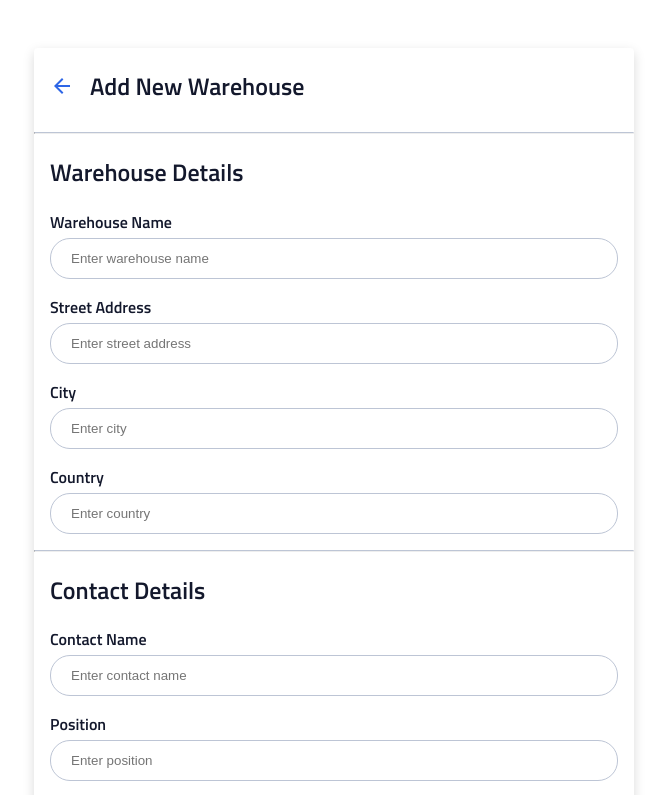
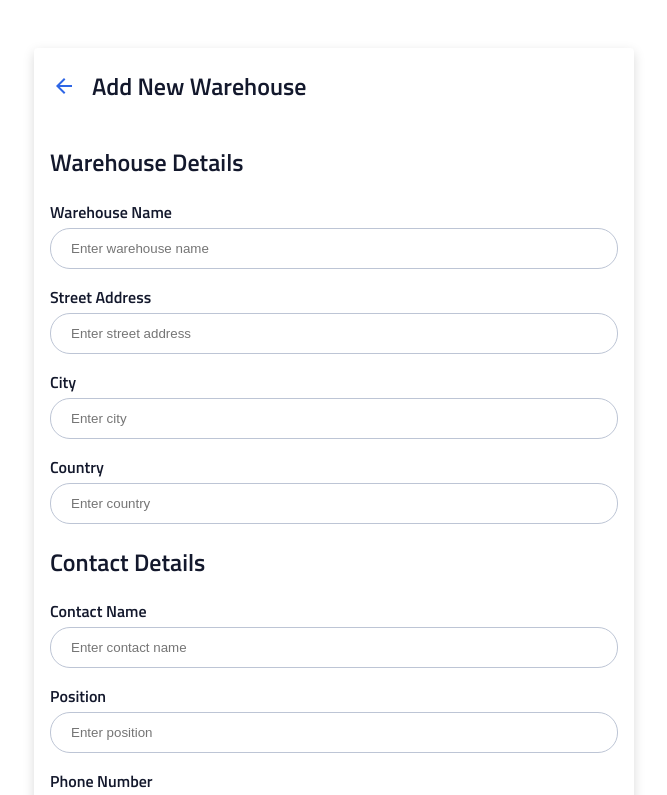
Before and after one commit to betty-alemayehu/InStock, a React (Vite) app: page /warehouses/add in a window 1280 px wide. Shown: the top 795 px of the page, without its empty margins (306-973 px from the left). Built offline with nearby package versions, Linux system fonts and the light colour scheme.

Commit message:
changed form to use legend

```diff
--- a/src/components/WarehouseForm/WarehouseForm.jsx
+++ b/src/components/WarehouseForm/WarehouseForm.jsx
@@ -18,21 +18,19 @@ function WarehouseForm() {
   ];
 
   return (
-    <div className="warehouse-management">
-      <main className="warehouse-form">
-        <section className="form-header">
-          <img
-            src="/assets/icons/arrow_back-24px.svg"
-            alt=""
-            className="form-icon"
-          />
-          <h1 className="form-title">Add New Warehouse</h1>
-        </section>
-
-        <hr className="form-divider" />
-
+    <main className="warehouse-management">
+      <div className="warehouse-form">
         <form>
           <section className="warehouse-details">
+            <legend className="form-header">
+              <img
+                src="/assets/icons/arrow_back-24px.svg"
+                alt=""
+                className="form-icon"
+              />
+              <h1 className="form-title">Add New Warehouse</h1>
+            </legend>
+            {/* <hr className="form-divider" /> */}
             <h2 className="section-title">Warehouse Details</h2>
             {warehouseFields.map((field) => (
               <div className="input-field" key={field.name}>
@@ -50,7 +48,7 @@ function WarehouseForm() {
             ))}
           </section>
 
-          <hr className="form-divider" />
+          {/* <hr className="form-divider" /> */}
 
           <section className="contact-details">
             <h2 className="section-title">Contact Details</h2>
@@ -78,8 +76,8 @@ function WarehouseForm() {
             </button>
           </div>
         </form>
-      </main>
-    </div>
+      </div>
+    </main>
   );
 }
 
```
